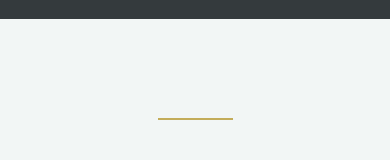
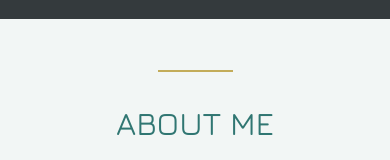
Before and after one commit to ajhanson22227/portfolio, a React (Create React App) app: page / in a window 390 px wide. Shown: the part 825-985 px from the top of the page. Built offline with nearby package versions, Linux system fonts and the light colour scheme.

Commit message:
remove / add space at top and bottom of containers have each container match others on mobile

```diff
--- a/src/components/Contact/Contact.css
+++ b/src/components/Contact/Contact.css
@@ -64,6 +64,9 @@
 }
 
 @media only screen and (max-width: 802px){
+    .contact-topline{
+        margin-top: 0;
+    }
     .contact-content-container{
         width: 100%;
 
--- a/src/components/Project/Project.css
+++ b/src/components/Project/Project.css
@@ -130,7 +130,8 @@ img{
 @media only screen and (max-width: 800px) {
     .topline{margin: 0 auto 1em auto}
     .project-main-container{
-        padding-top: 6em;
+        padding-top: 5em;
+        padding-bottom: 0;
     }
     .project{
         display: flex;
--- a/src/components/Summary/Personal/Personal.css
+++ b/src/components/Summary/Personal/Personal.css
@@ -197,7 +197,7 @@
     }
 
     .summary-container .contact-topline{
-        margin-top: 3em;
+        margin-top: 0;
     }
 
 
--- a/src/components/Summary/Summary.css
+++ b/src/components/Summary/Summary.css
@@ -25,6 +25,6 @@
 }
 @media screen and (max-width: 750px) and (max-height: 750px){
     .summary-container{
-        padding-top: 3em;
+        padding-top: 5em;
     }
 }
```
